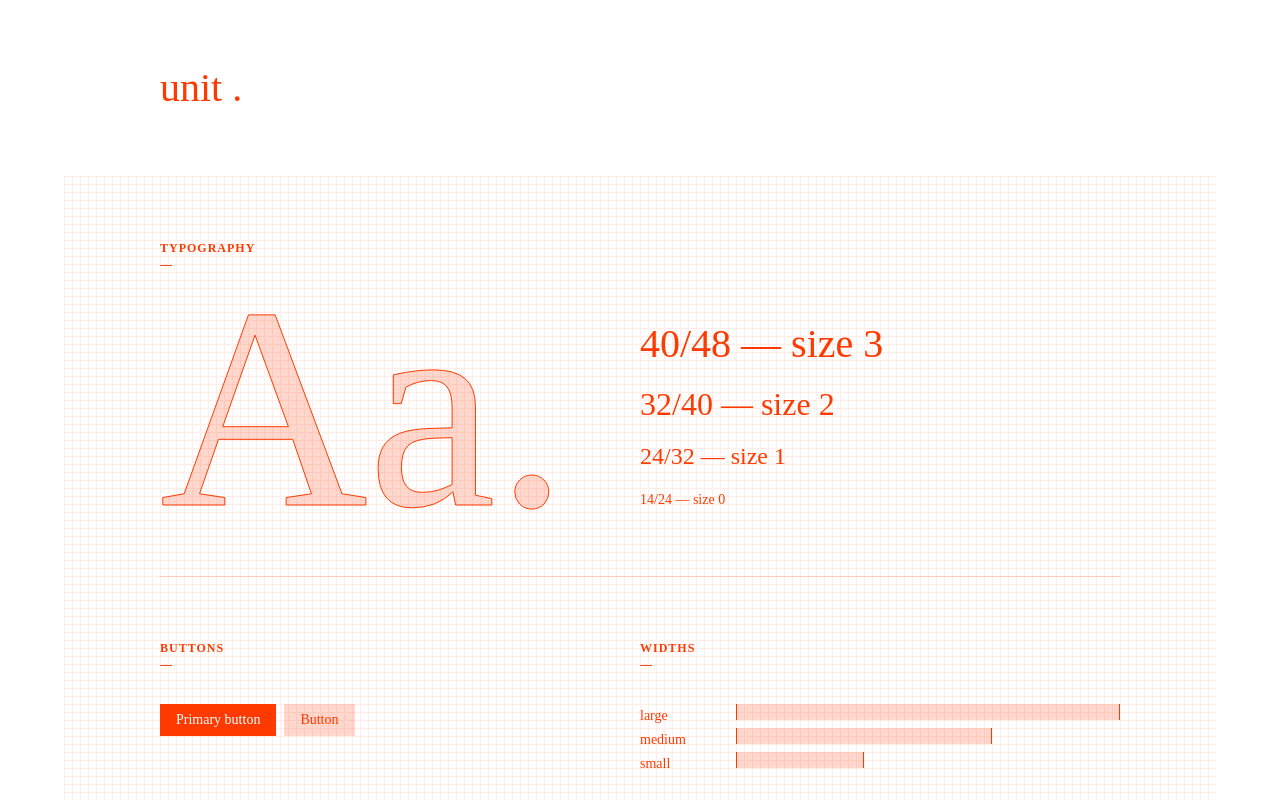
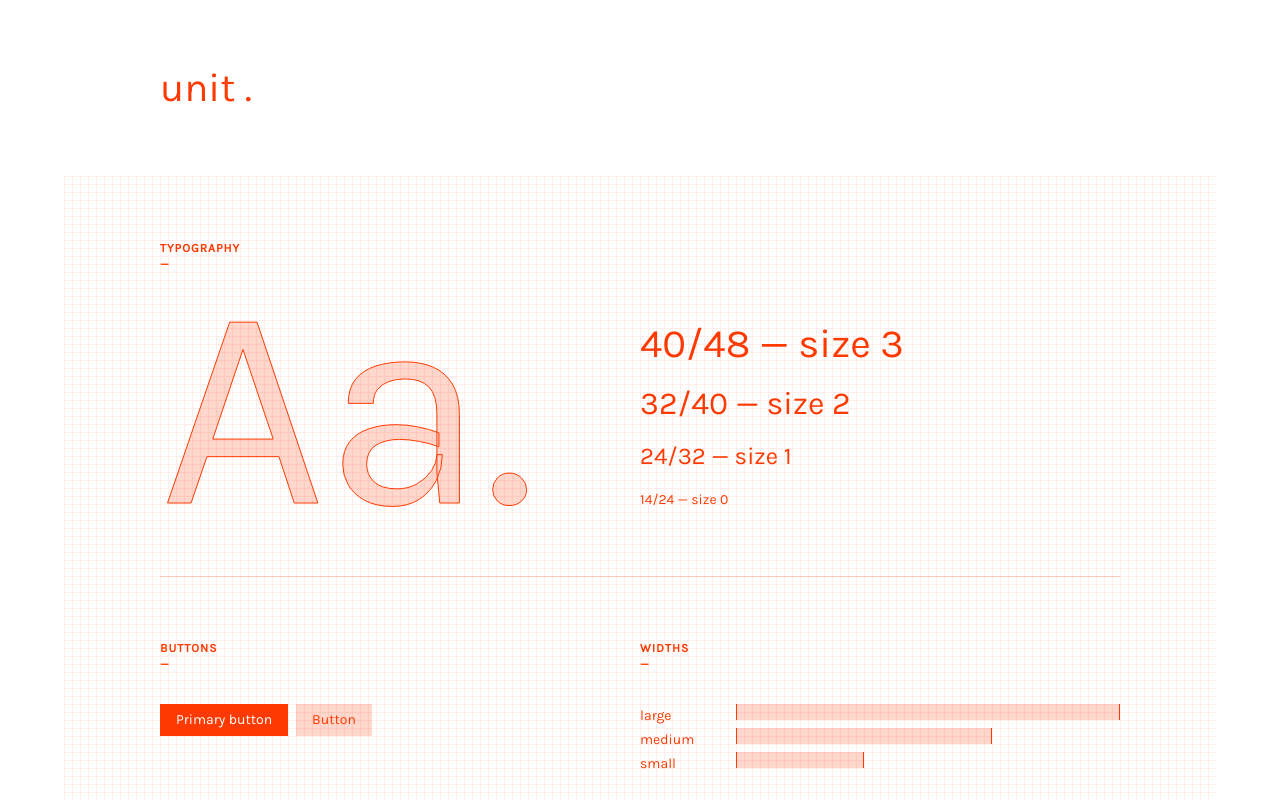
Before and after one commit to hihayk/unit, a plain HTML site: page index.html in a window 1280 px wide. Shown: the top 800 px of the page. Drawn offline with nearby package versions, Linux system fonts and the light colour scheme.

Commit message:
add karla font

```diff
--- a/index.html
+++ b/index.html
@@ -8,6 +8,7 @@
     <meta name="viewport" content="width=device-width, initial-scale=1">
 
     <link rel="stylesheet" href="https://cdnjs.cloudflare.com/ajax/libs/normalize/4.2.0/normalize.min.css">
+    <link href="https://fonts.googleapis.com/css?family=Karla" rel="stylesheet">
     <link rel="stylesheet" type="text/css" href="src/index.css">
 
   </head>
--- a/src/_typography.scss
+++ b/src/_typography.scss
@@ -6,7 +6,7 @@
 body {
   font-size: 14px;
   line-height: 24px;
-  font-family: karla;
+  font-family: 'Karla', sans-serif;
   color: $orange;
 }
 
```
